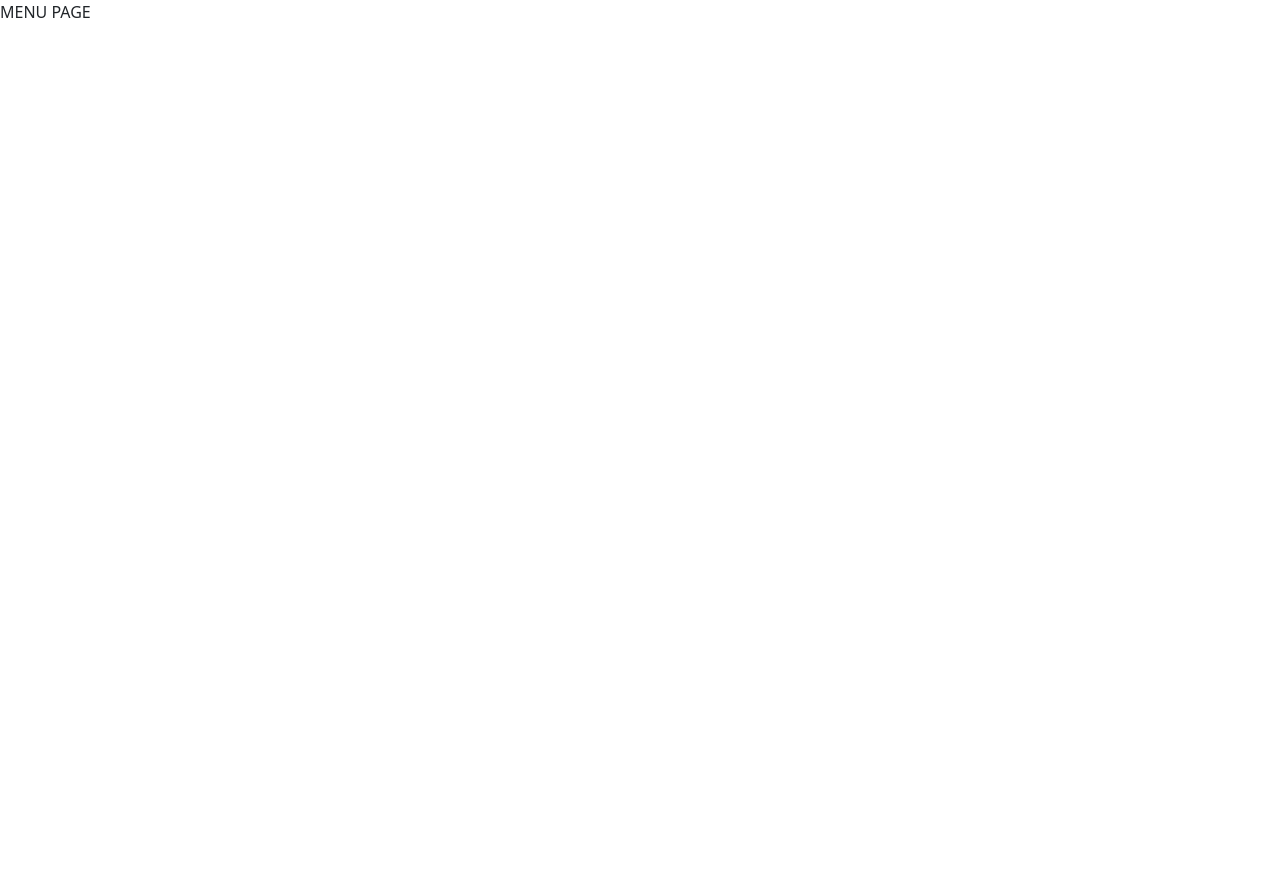
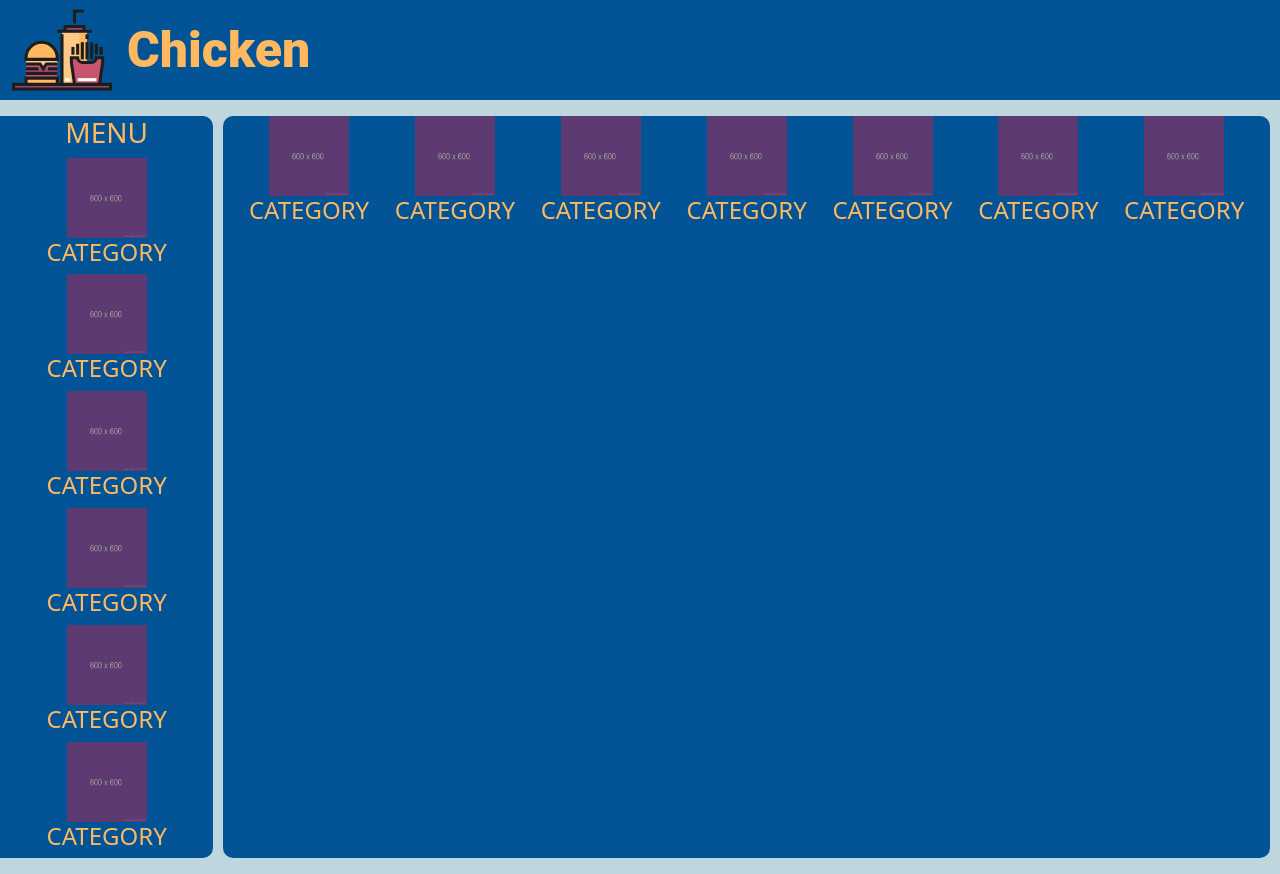
Before and after one commit to devaku/food-affinity, a React (Create React App) app in the folder client/: page /menu in a window 1280 px wide. Before the commit the page ends 800 px from the top, so only its background shows below. Built offline with nearby package versions, Linux system fonts and the light colour scheme.

Commit message:
Working on the Menu page

```diff
--- /dev/null
+++ b/client/src/components/CategoryBar.js
@@ -0,0 +1,22 @@
+import React from 'react';
+import FoodIcon from './FoodIcon';
+
+function CategoryBar(props) {
+    return (
+        <div className="col-2">
+            <div className="category-bar container-fluid d-flex flex-column text-center">
+                <h3 className="z-text-brown">MENU</h3>
+                <div className="d-flex flex-column">
+                    <FoodIcon></FoodIcon>
+                    <FoodIcon></FoodIcon>
+                    <FoodIcon></FoodIcon>
+                    <FoodIcon></FoodIcon>
+                    <FoodIcon></FoodIcon>
+                    <FoodIcon></FoodIcon>
+                </div>
+            </div>
+        </div>
+    );
+}
+
+export default CategoryBar;
--- /dev/null
+++ b/client/src/components/FoodIcon.js
@@ -0,0 +1,16 @@
+import React from 'react';
+
+function FoodIcon(props) {
+    return (
+        <div className="d-flex flex-column align-items-center">
+            <img
+                src="/assets/img600.png"
+                alt="Category"
+                style={{ width: '80px' }}
+            />
+            <h4 className="z-text-brown">CATEGORY</h4>
+        </div>
+    );
+}
+
+export default FoodIcon;
--- /dev/null
+++ b/client/src/components/FoodOptions.js
@@ -0,0 +1,20 @@
+import React from 'react';
+import FoodIcon from './FoodIcon';
+
+function FoodOptions(props) {
+    return (
+        <div className="col food-options">
+            <div className="d-flex flex-row flex-wrap justify-content-evenly align-items-center">
+                <FoodIcon></FoodIcon>
+                <FoodIcon></FoodIcon>
+                <FoodIcon></FoodIcon>
+                <FoodIcon></FoodIcon>
+                <FoodIcon></FoodIcon>
+                <FoodIcon></FoodIcon>
+                <FoodIcon></FoodIcon>
+            </div>
+        </div>
+    );
+}
+
+export default FoodOptions;
--- /dev/null
+++ b/client/src/components/Header.js
@@ -0,0 +1,17 @@
+import React from 'react';
+
+function Header(props) {
+    return (
+        <header className="header container z-text-yellow d-flex flex-row align-items-center">
+            <img
+                className="fa-logo-icon"
+                src="/assets/foodaffinity_logo.svg"
+                alt="Food Affinity"
+                style={{ marginRight: '15px' }}
+            />
+            <div className="fa-menu-text z-text-brown">Chicken</div>
+        </header>
+    );
+}
+
+export default Header;
--- /dev/null
+++ b/client/src/css/Menu.css
@@ -0,0 +1,18 @@
+header {
+    min-width: 100%;
+}
+
+.backdrop {
+    min-height: 100vh;
+    background-color: var(--light-blue);
+}
+
+.fa-logo-icon {
+    max-width: 100px;
+}
+
+.fa-menu-text {
+    font-family: 'Roboto', sans-serif;
+    font-weight: 900;
+    font-size: 50px;
+}
--- a/client/src/css/z.root.css
+++ b/client/src/css/z.root.css
@@ -1,5 +1,8 @@
 :root {
-    --light-blue: #025497;
+    --light-blue: #c0d6df;
     --yellow: #f1fb93;
-    --dark-blue: #01223c;
+    --rich-blue: #025497;
+    --violet: #320e3b;
+    --orange: #ff715b;
+    --brown: #feb860;
 }
--- a/client/src/css/z.ui.css
+++ b/client/src/css/z.ui.css
@@ -21,7 +21,38 @@
     font-size: xx-large;
 }
 
+/* BOX DESIGN */
+.header {
+    background-color: var(--rich-blue);
+}
+
+.category-bar {
+    background-color: var(--rich-blue);
+    border-radius: 0 10px 10px 0;
+}
+
+.food-options {
+    background-color: var(--rich-blue);
+    margin: 0 10px;
+    border-radius: 10px 10px 10px 10px;
+}
+
+/* TEXT RELATED */
+
+.z-text-yellow {
+    color: var(--yellow);
+}
+
+.z-text-orange {
+    color: var(--orange);
+}
+
+.z-text-brown {
+    color: var(--brown);
+}
+
 /* LAYOUTS */
+
 .z-flex-center-column-space {
     display: flex;
     align-items: center;
--- a/client/src/pages/Menu.js
+++ b/client/src/pages/Menu.js
@@ -1,9 +1,23 @@
-import React from 'react';
+import React, { useState } from 'react';
+
+// Components
+import Header from '../components/Header';
+import CategoryBar from '../components/CategoryBar';
+import FoodOptions from '../components/FoodOptions';
+
+// CSS
+import '../css/Menu.css';
 
 function Menu() {
+    let [categories, setCategories] = useState([]);
     return (
-        <div>
-            <p>MENU PAGE</p>
+        <div className="backdrop">
+            <Header></Header>
+            <div className="d-flex flex-row py-3">
+                <CategoryBar></CategoryBar>
+                {/* <span className="col-sm"></span> */}
+                <FoodOptions></FoodOptions>
+            </div>
         </div>
     );
 }
```
Also changed, not shown: client/public/assets/img150.png (added), client/public/assets/img600.png (added).
